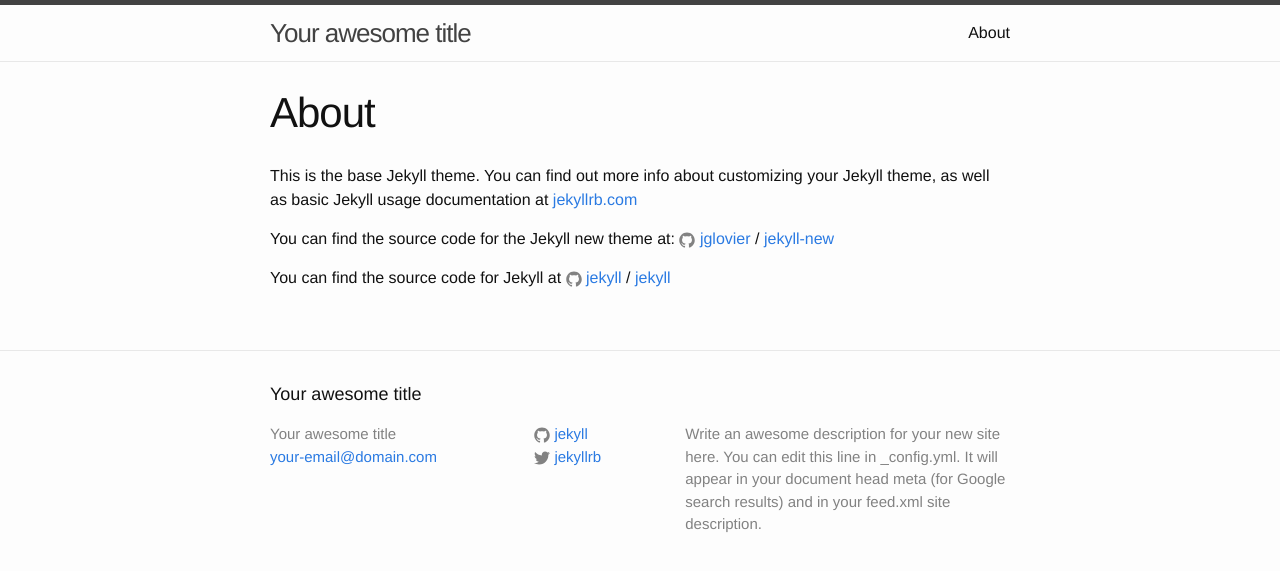
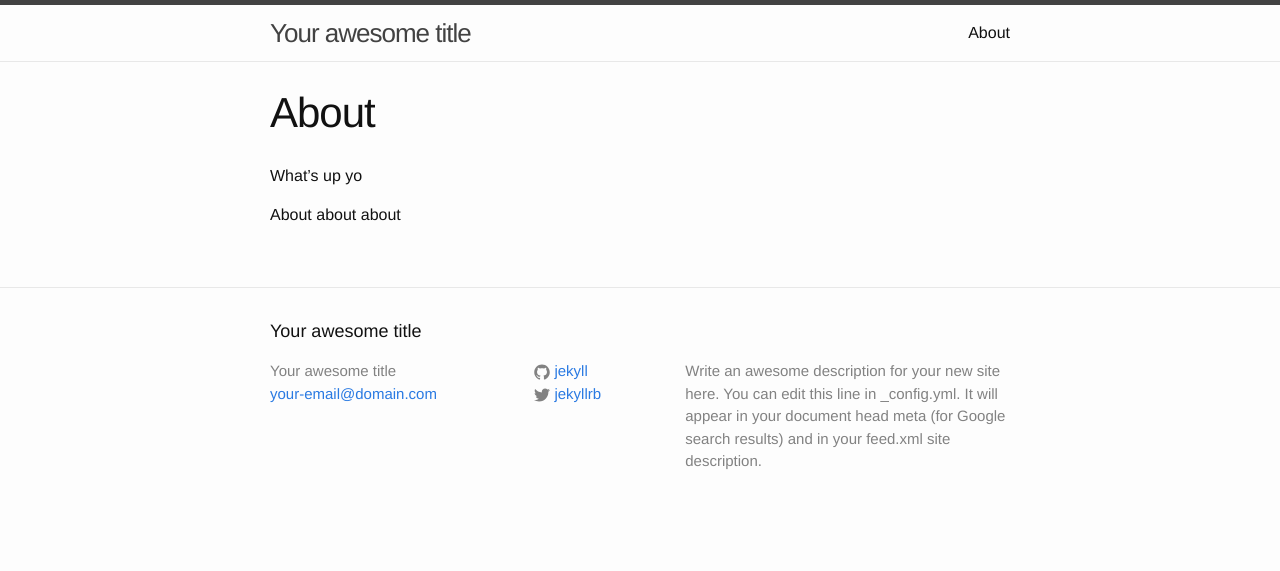
Before and after one commit to jaredhirsch/6a68.github.com, a Jekyll site: the page built from 6a68.net/about.md, in a window 1280 px wide. Shown: the top 571 px of the page. Built offline with Jekyll 4.4.1, drawn with Linux system fonts in a browser that asks for light colours.

Commit message:
clear out weird build-breaking includes in the default about page

```diff
--- a/6a68.net/about.md
+++ b/6a68.net/about.md
@@ -4,12 +4,6 @@
 permalink: /about/
 ---
 
-This is the base Jekyll theme. You can find out more info about customizing your Jekyll theme, as well as basic Jekyll usage documentation at [jekyllrb.com](http://jekyllrb.com/)
+What's up yo
 
-You can find the source code for the Jekyll new theme at:
-{% include icon-github.html username="jglovier" %} /
-[jekyll-new](https://github.com/jglovier/jekyll-new)
-
-You can find the source code for Jekyll at
-{% include icon-github.html username="jekyll" %} /
-[jekyll](https://github.com/jekyll/jekyll)
+About about about
```
